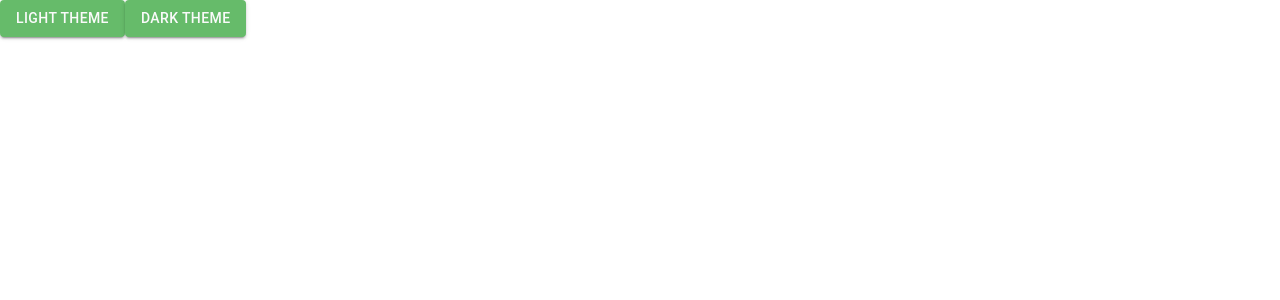
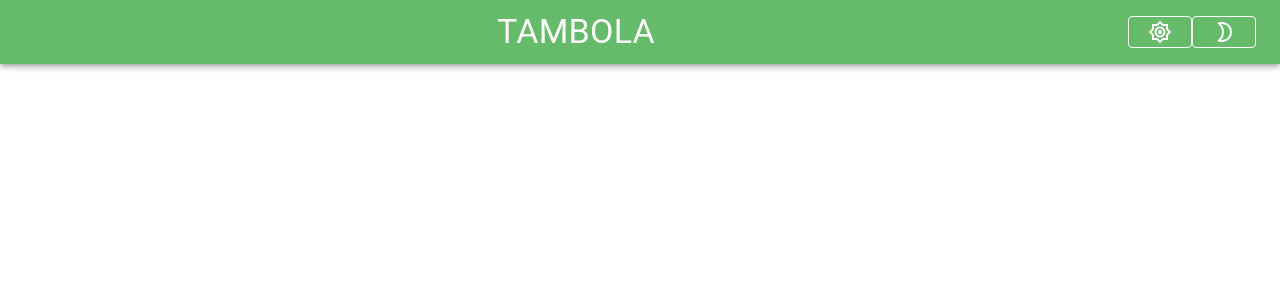
Before and after one commit to dhavalpz/tambola-ui, a React (Create React App) app: page / in a window 1280 px wide. Shown: the top 300 px of the page. Built offline with nearby package versions, Linux system fonts and the light colour scheme.

Commit message:
appbar added

```diff
--- a/src/components/Header/Header.tsx
+++ b/src/components/Header/Header.tsx
@@ -1,5 +1,11 @@
+import React from "react";
+import AppBar from "@mui/material/AppBar";
+import Box from "@mui/material/Box";
+import Toolbar from "@mui/material/Toolbar";
+import Typography from "@mui/material/Typography";
 import Button from "@mui/material/Button";
-import React from "react";
+import Brightness2OutlinedIcon from "@mui/icons-material/Brightness2Outlined";
+import Brightness7OutlinedIcon from "@mui/icons-material/Brightness7Outlined";
 import { useContext } from "react";
 import { ThemeContext } from "../ThemeSetter";
 
@@ -7,22 +13,31 @@ const Header: React.FC = () => {
   const setThemeName = useContext(ThemeContext);
 
   return (
-    <>
+    <Box sx={{ flexGrow: 1 }}>
+      <AppBar position="static">
+        <Toolbar>
+          <Typography variant="h4" align="center" sx={{ flexGrow: 1 }}>
+            TAMBOLA
+          </Typography>
           <Button
-        variant="contained"
-        color="primary"
+            variant="outlined"
+            color="inherit"
+            size="small"
             onClick={() => setThemeName("lightTheme")}
           >
-        Light Theme
+            <Brightness7OutlinedIcon />
           </Button>
           <Button
-        variant="contained"
-        color="primary"
+            variant="outlined"
+            color="inherit"
+            size="small"
             onClick={() => setThemeName("darkTheme")}
           >
-        Dark Theme
+            <Brightness2OutlinedIcon />
           </Button>
-    </>
+        </Toolbar>
+      </AppBar>
+    </Box>
   );
 };
 export { Header };
--- a/src/components/ThemeSetter.tsx
+++ b/src/components/ThemeSetter.tsx
@@ -1,31 +1,34 @@
-import { createTheme, ThemeProvider } from "@mui/material/styles";
-import React, { useState } from "react";
+import React from "react";
+import {
+  createTheme,
+  ThemeProvider as MuiThemeProvider,
+} from "@mui/material/styles";
 import { themeCreator } from "./Theme/BaseTheme";
 
-const ThemeContext = React.createContext((themename: string) => {});
+const ThemeContext = React.createContext((_: string) => {});
 
-const ThemeSetter: React.FC = (props) => {
-  //    Read current Theme from local storage
-  const currentThemeName = localStorage.getItem("appTheme") || "lightTheme";
-  //    state to hold the selected theme Name
-  const [themeName, _setThemeName] = useState(currentThemeName);
+const APPTHEME = "appTheme";
 
-  //    get the theme object by theme name
+const ThemeProvider: React.FC = (props) => {
+  const currentThemeName = localStorage.getItem(APPTHEME) || "lightTheme";
+
+  const [themeName, setThemeName] = React.useState(currentThemeName);
+
   const theme = React.useMemo(
     () => createTheme(themeCreator(themeName)),
     [themeName]
   );
 
-  const setThemeName = (themeName: string): void => {
-    localStorage.setItem("appTheme", themeName);
-    _setThemeName(themeName);
+  const setTheme = (themeName: string): void => {
+    localStorage.setItem(APPTHEME, themeName);
+    setThemeName(themeName);
   };
 
   return (
-    <ThemeContext.Provider value={setThemeName}>
-      <ThemeProvider theme={theme}>{props.children}</ThemeProvider>
+    <ThemeContext.Provider value={setTheme}>
+      <MuiThemeProvider theme={theme}>{props.children}</MuiThemeProvider>
     </ThemeContext.Provider>
   );
 };
 
-export { ThemeSetter, ThemeContext };
+export { ThemeProvider, ThemeContext };
--- a/src/index.tsx
+++ b/src/index.tsx
@@ -3,13 +3,13 @@ import ReactDOM from "react-dom";
 import "./index.css";
 import App from "./App";
 import reportWebVitals from "./reportWebVitals";
-import { ThemeSetter } from "./components/ThemeSetter";
+import { ThemeProvider } from "./components/ThemeSetter";
 
 ReactDOM.render(
   <React.StrictMode>
-    <ThemeSetter>
+    <ThemeProvider>
       <App />
-    </ThemeSetter>
+    </ThemeProvider>
   </React.StrictMode>,
   document.getElementById("root")
 );
```
Also changed, not shown: 1 other file (tests, documents, lock files or other folders). Lines whose indentation alone changed are shown as unchanged.
